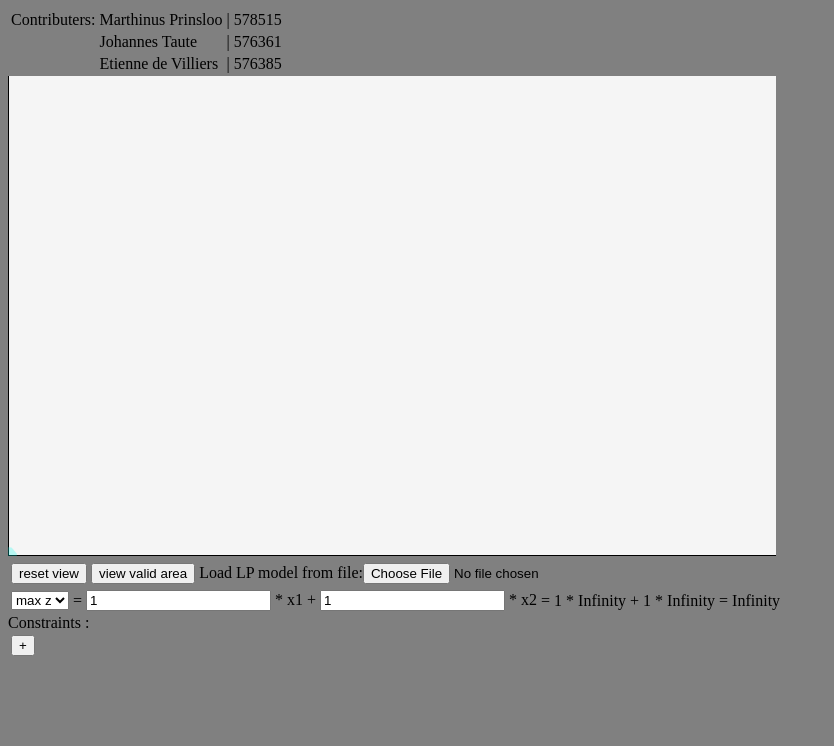
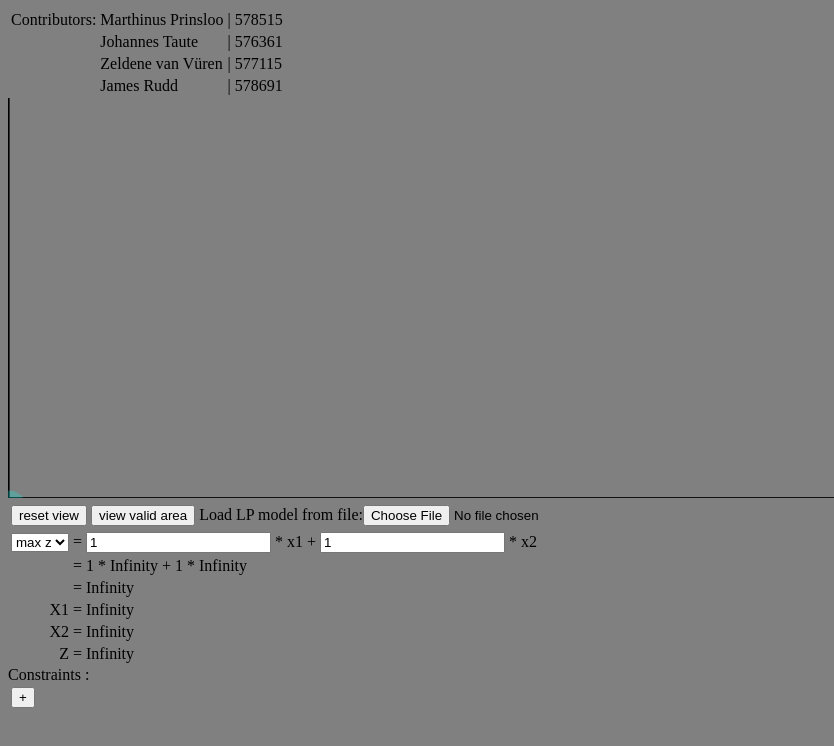
Before and after one commit to Marth1nus/LPR281Assignment1-2023, a plain HTML site: page index.html in a window 1280 px wide. Shown: the whole page, without its empty margins (0-834 px from the left). Drawn offline with Linux system fonts and the light colour scheme.

Commit message:
fix some stuff added team names

```diff
--- a/index.html
+++ b/index.html
@@ -13,13 +13,17 @@
 <body style="background-color: grey;">
     <table>
         <tbody>
-            <tr><td>Contributers:</td>
+            <tr><td>Contributors:</td>
                          <td>Marthinus Prinsloo </td><td>| 578515 </td></tr>
             <tr><td></td><td>Johannes Taute     </td><td>| 576361 </td></tr>
-            <tr><td></td><td>Etienne de Villiers</td><td>| 576385 </td></tr>
+            <tr><td></td><td>Zeldene van Vüren  </td><td>| 577115 </td></tr>
+            <tr><td></td><td>James Rudd         </td><td>| 578691 </td></tr>
         </tbody>
     </table>
-    <canvas id="canvas1" style="background-color: whitesmoke;">
+    <canvas id="canvas1" style="
+        background-color: gray;
+        width: 100%;
+        height: 50vh;">
         <script>
             function setup_canvas(){
                 let canvas = document.getElementById("canvas1");
@@ -50,11 +54,14 @@
                         <option value="min">min z</option>
                     </select>
                 </td>
-                <td>= </td>
-                <td><input id="q1" type="number" value=1 onchange="update()"> * x1 + </td>
+                <td>= <input id="q1" type="number" value=1 onchange="update()"> * x1 + </td>
                 <td><input id="q2" type="number" value=1 onchange="update()"> * x2</td>
-                <td id="answer"></td>
             </tr>
+            <tr><td></td><td id="answer_line0"></td></tr>
+            <tr><td></td><td id="answer_line1"></td></tr>
+            <tr><td style="text-align: right;">X1</td><td id="answer_line2"></td></tr>
+            <tr><td style="text-align: right;">X2</td><td id="answer_line3"></td></tr>
+            <tr><td style="text-align: right;">Z </td><td id="answer_line4"></td></tr>
         </tbody>
     </table>
     <table>Constraints :
--- a/main.js
+++ b/main.js
@@ -2,7 +2,6 @@
     TO DO :
     constraints cannot correctly handle always true or always false conditions
         example : 0*x1 + 0*x2 >= 0
-
 */
 
 
@@ -10,39 +9,27 @@
 var canvas;
 var ctx;
 
-function print_error(s) {
-    console.error(s);
-}
-
-function print(s) {
-    console.log(s);
-}
-
 class vec2{
     constructor(x = 0, y = 0){
         this.x = parseFloat(x);
         this.y = parseFloat(y);
     }
 
-    add(r){ return new vec2( this.x + r.x, this.y + r.y ); }
-    sub(r){ return new vec2( this.x - r.x, this.y - r.y ); }
-    mul(r){ return new vec2( this.x * r.x, this.y * r.y ); }
-    div(r){ return new vec2( this.x / r.x, this.y / r.y ); }
+    add(r) { return new vec2( this.x + r.x, this.y + r.y ); }
+    sub(r) { return new vec2( this.x - r.x, this.y - r.y ); }
+    mul(r) { return new vec2( this.x * r.x, this.y * r.y ); }
+    div(r) { return new vec2( this.x / r.x, this.y / r.y ); }
 
-    add_scalar(r){ return new vec2( this.x + parseFloat(r), this.y + parseFloat(r) ); }
-    sub_scalar(r){ return new vec2( this.x - parseFloat(r), this.y - parseFloat(r) ); }
-    mul_scalar(r){ return new vec2( this.x * parseFloat(r), this.y * parseFloat(r) ); }
-    div_scalar(r){ return new vec2( this.x / parseFloat(r), this.y / parseFloat(r) ); }
+    add_scalar(r) { return this.add(new vec2(r, r)); }
+    sub_scalar(r) { return this.sub(new vec2(r, r)); }
+    mul_scalar(r) { return this.mul(new vec2(r, r)); }
+    div_scalar(r) { return this.div(new vec2(r, r)); }
 
-    dot(r) { return this.x * r.x + this.y * r.y; }
-
-    length_sqr() { return this.mul(this).comp_sum(); }
-
-    length() { return Math.sqrt(this.length_sqr()); }
-
-    normalize() { return new vec2(this.x, this.y).div_scalar(this.length()); }
-
-    comp_sum() { return this.x + this.y; }
+    component_sum() { return this.x + this.y; }
+    dot(r) { return this.mul(r).component_sum(); }
+    length_squared() { return this.mul(this).component_sum(); }
+    length() { return Math.sqrt(this.length_squared()); }
+    normalize() { return this.div_scalar(this.length()); }
 
     compare(r) { return this.x === r.x && this.y === r.y }
 }
@@ -71,35 +58,30 @@ class constraint{
     get_draw_points(){
         const min = canvas_to_math_coord(new vec2(0,0));
         const max = canvas_to_math_coord(new vec2(canvas.width, canvas.height));
-        if (this.p1.x === this.p2.x){
-            return {
-                p1:new vec2(this.p1.x, min.y),
-                p2:new vec2(this.p2.x, max.y)
-            }
-        }
-        else {
-            return {
-                p1:new vec2(min.x, this.y_of(min.x)),
-                p2:new vec2(max.x, this.y_of(max.x))
-            }
+        return this.p1.x === this.p2.x ?
+        {
+            p1:new vec2(this.p1.x, min.y),
+            p2:new vec2(this.p2.x, max.y),
+        } :
+        {
+            p1:new vec2(min.x, this.y_of(min.x)),
+            p2:new vec2(max.x, this.y_of(max.x)),
         }
     }
 
     is_valid_point(p){
         if (this.m === -Infinity){
             switch (this.esign){
-                case "==": if (p.x == this.p1.x) return true; break;
-                case "<=": if (p.x <= this.p1.x) return true; break;
-                case ">=": if (p.x >= this.p1.x) return true; break;
-                default: print_error("esign was invalid");
+                case "==": return p.x == this.p1.x;
+                case "<=": return p.x <= this.p1.x;
+                case ">=": return p.x >= this.p1.x;
             }
         }
         else{
             switch (this.esign){
-                case "==": if (p.y == this.y_of(p.x)) return true; break;
-                case "<=": if (p.y <= this.y_of(p.x)) return true; break;
-                case ">=": if (p.y >= this.y_of(p.x)) return true; break;
-                default: print_error("esign was invalid");
+                case "==": return p.y == this.y_of(p.x);
+                case "<=": return p.y <= this.y_of(p.x);
+                case ">=": return p.y >= this.y_of(p.x);
             }
         }
         return false;
@@ -140,7 +122,8 @@ function constraint_from_qqsc(_q1,_q2,esign,_c1){
     if (q2<0){
         sign =
             sign === '>=' ? '<=' :
-            sign === '<=' ? '>=' : sign;
+            sign === '<=' ? '>=' :
+            sign;
     }
     return new constraint(
         sign, d.p1, d.p2, m, c
@@ -166,7 +149,7 @@ class constraint_row{
             this.q1.value,
             this.q2.value,
             this.esign.value,
-            this.c.value
+            this.c.value,
         );
         this.consistent_result = null;
         this.tr.style.backgroundColor = this.color.value;
@@ -214,14 +197,16 @@ function load_file_contents(contents) {
     const ct = document.getElementById("ctbody");
     user_constraints.forEach(c=>{ct.removeChild(c.tr)})
     user_constraints = [];
-    fileLines.slice(1, fileLines.length-1).forEach(values=>{
+    fileLines
+    .slice(1, fileLines.length-1)
+    .forEach(values=>{
         // +2 +1 <= 5
         console.log(values);
 
         add_constraint(
             parseFloat(values[0]),
             parseFloat(values[1]),
-            values[2],
+                      (values[2]),
             parseFloat(values[3])
         );
     });
@@ -235,7 +220,7 @@ function load_file_contents(contents) {
         e === "bin" ?   null : // what?
         null;
     ll = ll.map(e=>cvrt(e));
-    print(ll);
+    console.log(ll);
     domain_constraints = [];
     if (ll[0]) domain_constraints.push(constraint_from_qqsc(1,0,ll[0],0));
     if (ll[1]) domain_constraints.push(constraint_from_qqsc(0,1,ll[1],0));
@@ -470,7 +455,7 @@ function update()
     z = {
         q:new vec2(),
         s:null,
-        calc(p){ return this.q.mul(p).comp_sum() },
+        calc(p){ return this.q.mul(p).component_sum() },
         line:null
         };
 
@@ -491,7 +476,7 @@ function update()
             htmlZ.querySelector("#q2").value
             ),
         s:htmlZ.querySelector("#minmax").value === "min",
-        calc(p){ return this.q.mul(p).comp_sum() },
+        calc(p){ return this.q.mul(p).component_sum() },
         line:null
         };
     valid_zone.points.sort((l ,r)=>{ return z.calc(r) - z.calc(l) });
@@ -503,8 +488,12 @@ function update()
     let z1 = bestz;
     let x1 = bp.x; if (x1 === max_point.x) { x1 = Infinity; z1 = Infinity; }
     let x2 = bp.y; if (x2 === max_point.y) { x2 = Infinity; z1 = Infinity; }
-    document.getElementById("answer").innerHTML =
-    ` = ${z.q.x} * ${x1} + ${z.q.y} * ${x2} = ${z1}`;
+    document.getElementById("answer_line0").innerHTML = `= ${z.q.x} * ${x1} + ${z.q.y} * ${x2}`
+    document.getElementById("answer_line1").innerHTML = `= ${z1}`
+    document.getElementById("answer_line2").innerHTML = `= ${x1}`
+    document.getElementById("answer_line3").innerHTML = `= ${x2}`
+    document.getElementById("answer_line4").innerHTML = `= ${z1}`
+
 
     z.line = constraint_from_qqsc(z.q.x, z.q.y,"==",0);
     if (z.line.p1.x !== z.line.p2.x){
```
Also changed, not shown: Sample inputs/cube.txt (renamed from cube.txt), Sample inputs/triangle.txt (renamed from triangle.txt).
